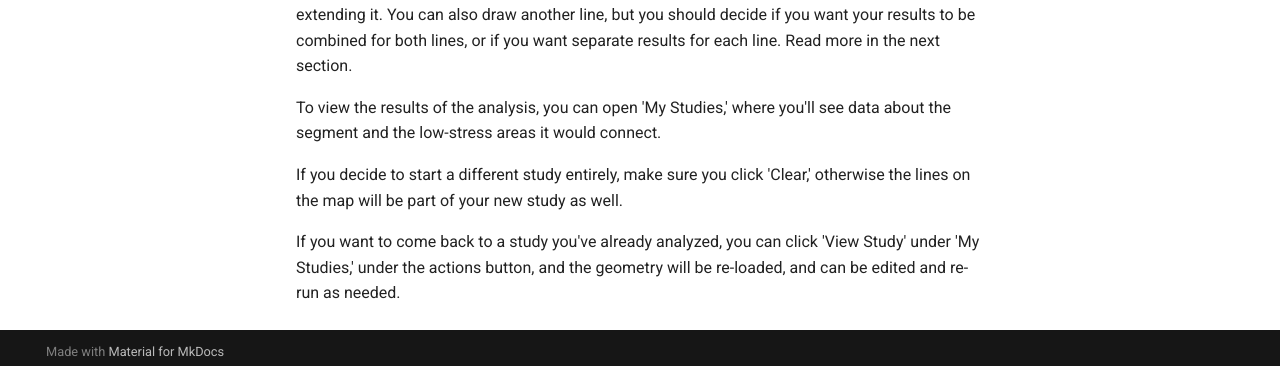
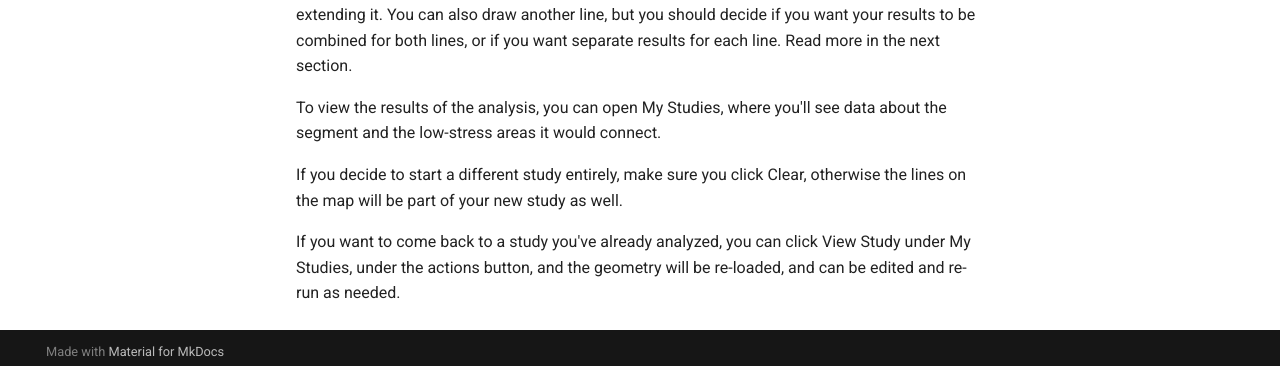
Before and after one commit to dvrpc/link-docs, an MkDocs documentation site: the page built from docs/getting-started/draw-first-seg.md, in a window 1280 px wide and 1226 px high. Shown: the part 852-1218 px from the top of the window. Built offline with MkDocs 1.6.1 and Material for MkDocs 9.7.7, drawn with Linux system fonts in a browser that asks for light colours.

Commit message:
button name quote consistency

```diff
--- a/docs/getting-started/draw-first-seg.md
+++ b/docs/getting-started/draw-first-seg.md
@@ -24,8 +24,8 @@ and the polygon highlights the low-stress areas connected by the proposed facili
 If you made a mistake, you can click on the line and grab the white circles to move the segment, extending it. You can also draw another line, but you should decide if you want your results to be
 combined for both lines, or if you want separate results for each line. Read more in the next section.
 
-To view the results of the analysis, you can open 'My Studies,' where you'll see data about the segment and the low-stress areas it would connect.
+To view the results of the analysis, you can open My Studies, where you'll see data about the segment and the low-stress areas it would connect.
 
-If you decide to start a different study entirely, make sure you click 'Clear,' otherwise the lines on the map will be part of your new study as well.
+If you decide to start a different study entirely, make sure you click Clear, otherwise the lines on the map will be part of your new study as well.
 
-If you want to come back to a study you've already analyzed, you can click 'View Study' under 'My Studies,' under the actions button, and the geometry will be re-loaded, and can be edited and re-run as needed.
+If you want to come back to a study you've already analyzed, you can click View Study under My Studies, under the actions button, and the geometry will be re-loaded, and can be edited and re-run as needed.
```
Also changed, not shown: docs/getting-started/download-and-use.md (+3 -3 lines), docs/how-it-works/sidewalk.md (+1 -1 lines), docs/upload/Uploading-geometry.md (+3 -3 lines).
